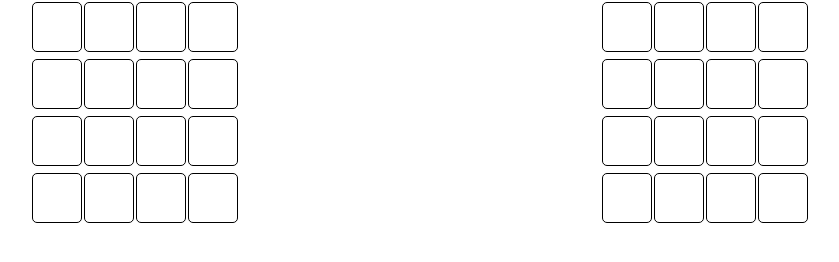
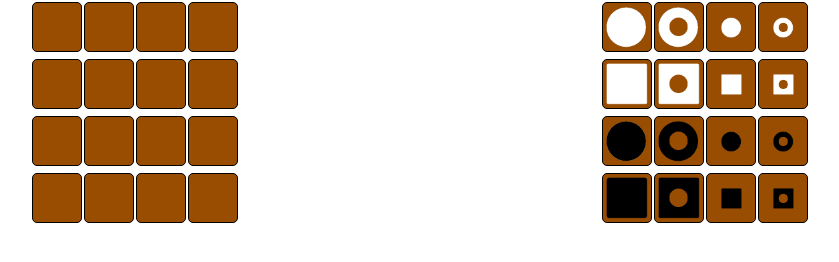
Before and after one commit to marusak/quarto, a React app in the folder quarto/: page / in a window 1280 px wide. Shown: the whole page, without its empty margins (55-894 px from the left). Built offline with nearby package versions, Linux system fonts and the light colour scheme.

Commit message:
Show pieces
Signed-off-by: Matej Marusak <mmarusak@redhat.com>

```diff
--- a/quarto/src/index.css
+++ b/quarto/src/index.css
@@ -9,11 +9,86 @@
     height: 50px;
     width: 50px;
     background: none;
+    background-color: #994d00;
     border: solid;
     border-radius: 5px;
     border-width: 1px;
+    background-repeat: no-repeat;
+    background-position: center;
 }
 
 .selected {
-    background: blue;
+    background-color: #6DB3F2;
 }
+
+/* pieces
+ * w/b - white/black
+ * c/s - circle/square
+ * l/s - large/small
+ * f/h - full/hole
+ */
+
+.wclf {
+    background-image: url('/assets/wclf.png');
+    background-size: 50px 50px;
+}
+.wclh {
+    background-image: url('/assets/wclh.png');
+    background-size: 50px 50px;
+}
+.wcsf {
+    background-image: url('/assets/wclf.png');
+    background-size: 25px 25px;
+}
+.wcsh {
+    background-image: url('/assets/wclh.png');
+    background-size: 25px 25px;
+}
+.wslf {
+    background-image: url('/assets/wslf.png');
+    background-size: 50px 50px;
+}
+.wslh {
+    background-image: url('/assets/wslh.png');
+    background-size: 50px 50px;
+}
+.wssf {
+    background-image: url('/assets/wslf.png');
+    background-size: 25px 25px;
+}
+.wssh {
+    background-image: url('/assets/wslh.png');
+    background-size: 25px 25px;
+}
+.bclf {
+    background-image: url('/assets/bclf.png');
+    background-size: 50px 50px;
+}
+.bclh {
+    background-image: url('/assets/bclh.png');
+    background-size: 50px 50px;
+}
+.bcsf {
+    background-image: url('/assets/bclf.png');
+    background-size: 25px 25px;
+}
+.bcsh {
+    background-image: url('/assets/bclh.png');
+    background-size: 25px 25px;
+}
+.bslf {
+    background-image: url('/assets/bslf.png');
+    background-size: 50px 50px;
+}
+.bslh {
+    background-image: url('/assets/bslh.png');
+    background-size: 50px 50px;
+}
+.bssf {
+    background-image: url('/assets/bslf.png');
+    background-size: 25px 25px;
+}
+.bssh {
+    background-image: url('/assets/bslh.png');
+    background-size: 25px 25px;
+}
--- a/quarto/src/index.js
+++ b/quarto/src/index.js
@@ -44,11 +44,29 @@ class Board extends React.Component {
 }
 
 class Game extends React.Component {
+    initial_board = ['field wclf',
+                     'field wclh',
+                     'field wcsf',
+                     'field wcsh',
+                     'field wslf',
+                     'field wslh',
+                     'field wssf',
+                     'field wssh',
+                     'field bclf',
+                     'field bclh',
+                     'field bcsf',
+                     'field bcsh',
+                     'field bslf',
+                     'field bslh',
+                     'field bssf',
+                     'field bssh',
+    ]
+
     constructor(props){
         super(props);
         this.state = {
           gameSquares: Array(16).fill('field'),
-          stackSquares: Array(16).fill('field'),
+          stackSquares: this.initial_board,
         };
     }
 
@@ -56,8 +74,18 @@ class Game extends React.Component {
     };
 
     handlePiecesBoard = (x,y) => {
-        const squares = this.state.stackSquares.slice();
-        squares[x*4+y] = 'field selected';
+        const squares = this.state.stackSquares.slice().map(function(old){
+            var index = old.indexOf('selected');
+            if (index !== -1){
+                var lst = old.split(" ")
+                lst.pop();
+                return lst.join(" ");
+            }
+            else
+                return old;
+        });
+
+        squares[x*4+y] = squares[x*4+y] + ' selected';
         this.setState({
             stackSquares: squares,
         });
```
Also changed, not shown: quarto/public/assets/bclf.png (added), quarto/public/assets/bclh.png (added), quarto/public/assets/bslf.png (added), quarto/public/assets/bslh.png (added), quarto/public/assets/wclf.png (added), quarto/public/assets/wclh.png (added), quarto/public/assets/wslf.png (added), quarto/public/assets/wslh.png (added).
